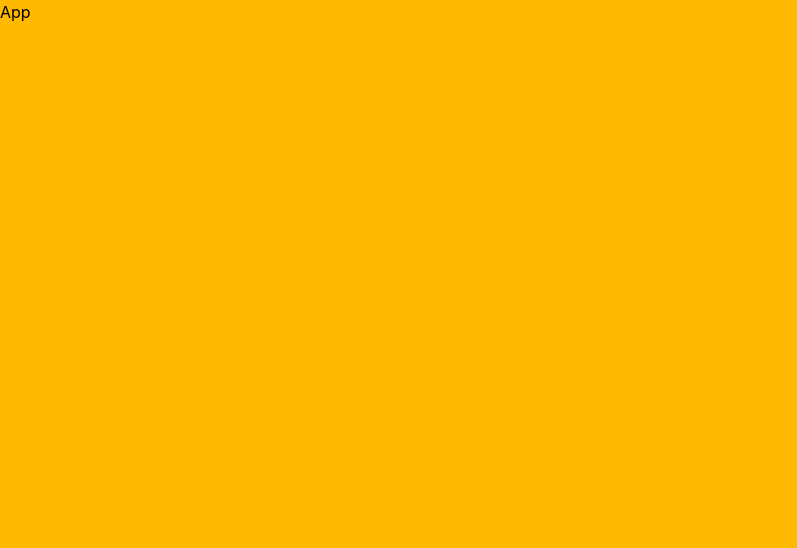
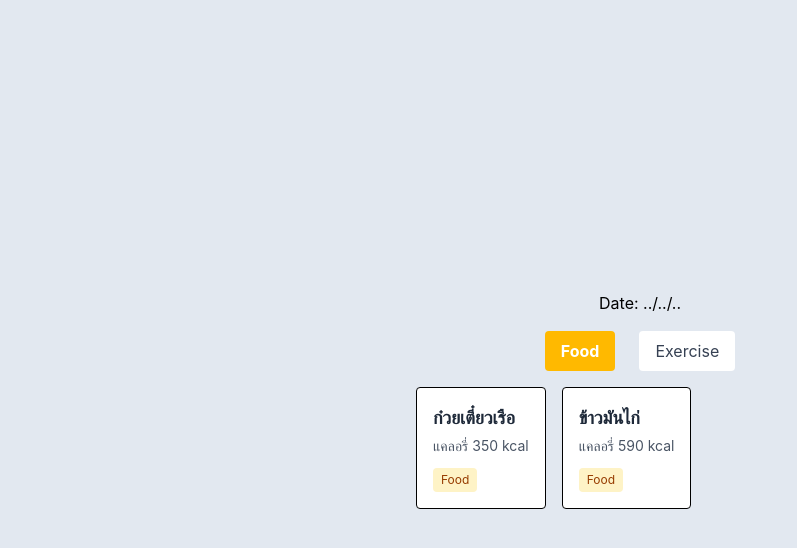
Before and after one commit to PorpleumX/react-build-day_OrochiModelX-G9, a React (Vite) app: page / in a window 1280 px wide. Shown: the top 548 px of the page, without its empty margins (0-797 px from the left). Built offline with nearby package versions, Linux system fonts and the light colour scheme.

Commit message:
feat: added CategorySelector with fake data

```diff
--- a/src/App.jsx
+++ b/src/App.jsx
@@ -1,9 +1,54 @@
-import React from 'react'
+import { useState } from "react";
+import CategorySelector from "./components/CategorySelector";
 
 const App = () => {
+  const [selectedCategory, setSelectedCategory] = useState("Food");
+
+  const categories = ["Food", "Exercise"];
+
+  const cardsData = [
+    {
+      id: 1,
+      title: "ก๋วยเตี๋ยวเรือ",
+      category: "Food",
+      desc: "แคลอรี่ 350 kcal",
+    },
+    { id: 2, title: "ข้าวมันไก่", category: "Food", desc: "แคลอรี่ 590 kcal" },
+    {
+      id: 3,
+      title: "วิ่งสวนสาธารณะ",
+      category: "Exercise",
+      desc: "เบิร์น 300 kcal",
+    },
+    {
+      id: 4,
+      title: "เวทเทรนนิ่ง",
+      category: "Exercise",
+      desc: "เบิร์น 200 kcal",
+    },
+  ];
+
+  const handleCategory = (cate) => {
+    setSelectedCategory(cate);
+    console.log(cate);
+  };
+
+  const filteredCards = cardsData.filter(
+    (item) => item.category === selectedCategory,
+  );
+
   return (
-    <div className='flex bg-amber-400 w-full min-h-screen'>App</div>
-  )
-}
+    <div className="flex flex-col bg-slate-200 w-full min-h-screen justify-center items-center">
+      <h1>Date: ../../..</h1>
+      <CategorySelector
+        selectedCategory={selectedCategory}
+        categories={categories}
+        handleCategory={handleCategory}
+        filteredCards={filteredCards}
+      />
 
-export default App
+    </div>
+  );
+};
+
+export default App;
--- /dev/null
+++ b/src/components/CategorySelector.jsx
@@ -0,0 +1,34 @@
+const CategorySelector = ({ selectedCategory, categories, handleCategory,filteredCards }) => {
+  return (
+    <>
+      <div className="flex gap-2">
+        {categories.map((item) => (
+          <div key={item} className="mx-2 my-4">
+            <button
+              onClick={() => handleCategory(item)}
+              className={`px-4 py-2 rounded transition-colors ${
+                selectedCategory === item
+                  ? "bg-amber-400 text-white font-bold" // Style ตอนถูกเลือก
+                  : "bg-white text-gray-700 hover:bg-amber-100" // Style ปกติ
+              }`}
+            >
+              {item}
+            </button>
+          </div>
+        ))}
+      </div>
+      <div className="flex gap-4 w-full max-w-md">
+        {filteredCards.map((card) => (
+          <div key={card.id} className="bg-white p-4 rounded border">
+            <h2 className="text-lg font-bold text-gray-800">{card.title}</h2>
+            <p className="text-gray-600 text-sm mt-1">{card.desc}</p>
+            <span className="inline-block mt-3 px-2 py-1 bg-amber-100 text-amber-800 text-xs rounded">
+              {card.category}
+            </span>
+          </div>
+        ))}
+      </div>
+    </>
+  );
+};
+export default CategorySelector;
```
